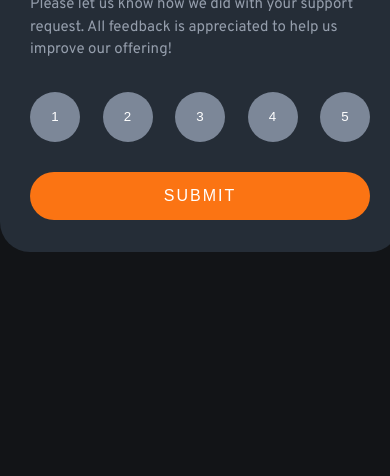
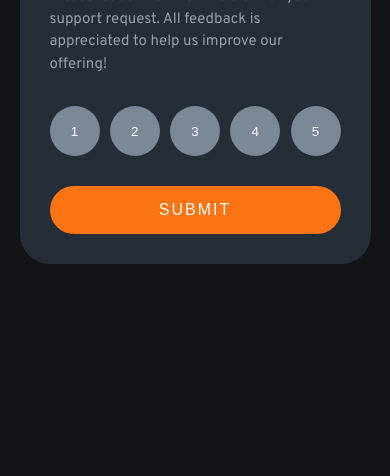
Before and after one commit to juangonzalezdla/interactive-rating-component, a plain HTML site: page index.html in a window 390 px wide. Shown: the part 368-844 px from the top of the page. Drawn offline with Linux system fonts and the light colour scheme.

Commit message:
Add responsive design

```diff
--- /dev/null
+++ b/css/responsive.css
@@ -0,0 +1,18 @@
+@media  (max-width: 500px) {
+  .container {
+    width: 90%;
+  }
+}
+
+@media (max-width: 394px) {
+  .container {
+    height: 420px;
+  }
+}
+
+@media (max-width: 375px) {
+  .card__buttons {
+    width: 40px;
+    height: 40px;
+  }
+}
--- a/css/styles.css
+++ b/css/styles.css
@@ -19,7 +19,11 @@ body {
   font-size: 15px;
   font-family: var(--font--overpass);
   background-color: var(--Very-Dark-Blue);
+  height: 100vh;
   width: 100vw;
+  display: flex;
+  justify-content: center;
+  align-items: center;
 }
 
 .container {
@@ -28,7 +32,7 @@ body {
   height: 400px;
   padding: 30px;
   border-radius: 30px;
-  margin: 220px auto;
+  margin: 0 auto;
 }
 
 .card__icon--container {
--- a/index.html
+++ b/index.html
@@ -12,10 +12,11 @@
 
   <title>Frontend Mentor | Interactive rating component</title>
   <link rel="stylesheet" href="./css/styles.css">
+  <link rel="stylesheet" href="./css/responsive.css">
 </head>
 
 <body>
-  <main class="container ">
+  <main class="container">
     <div class="card">
       <div class="card__icon--container">
         <img class="card__icon" src="./images/icon-star.svg" alt="Star icon">
```
